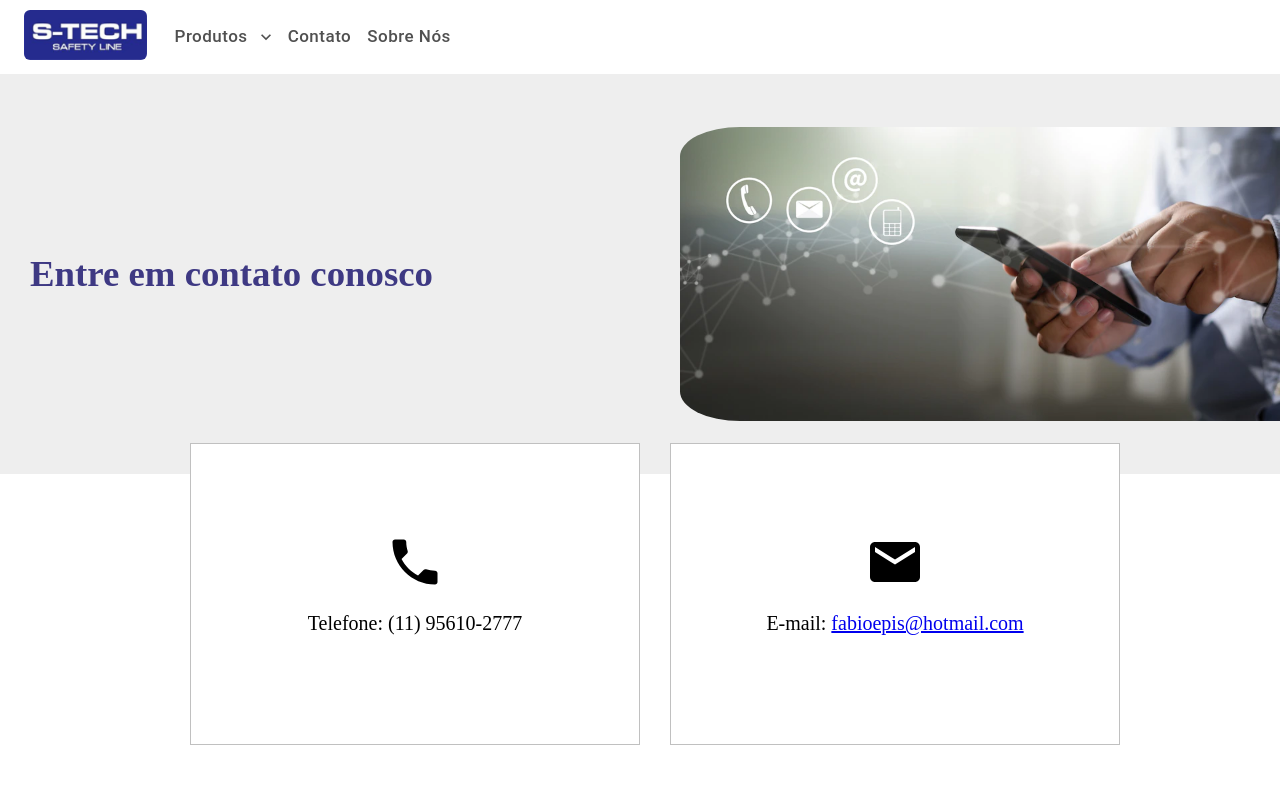
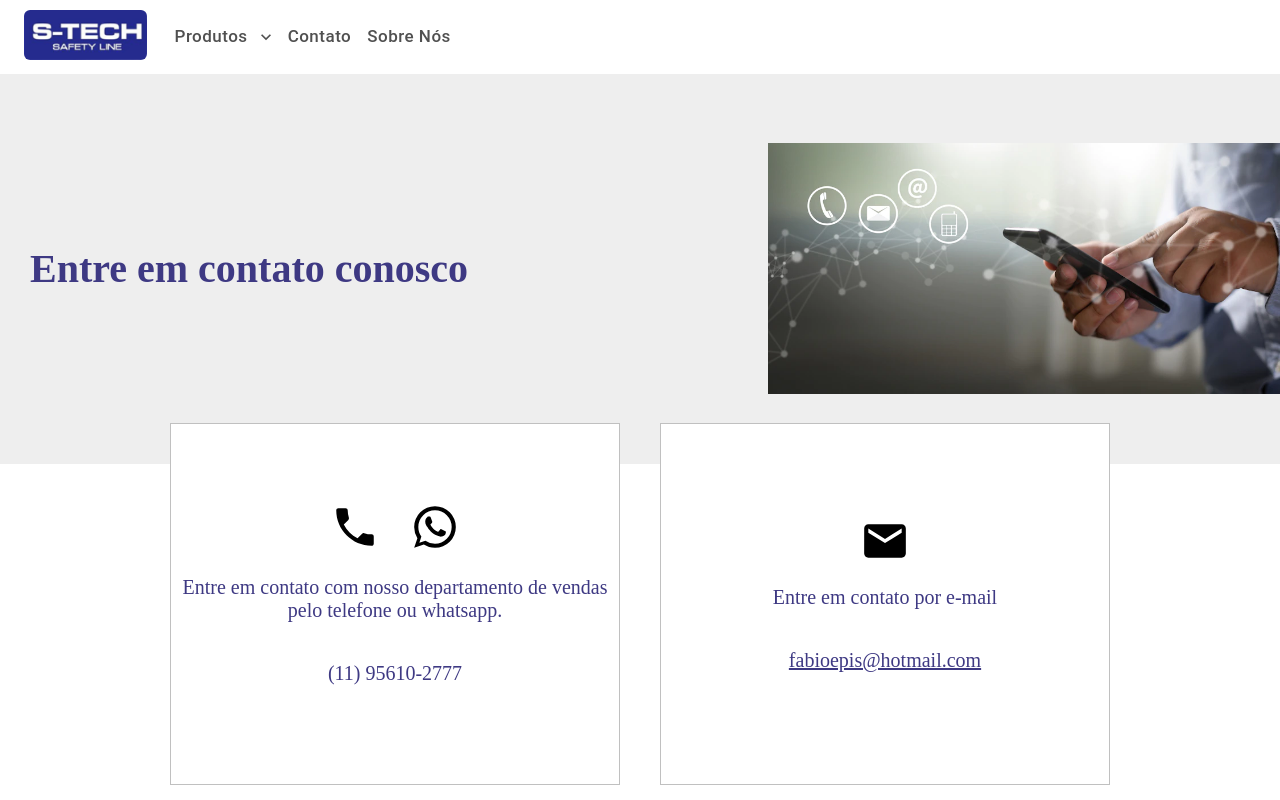
Before and after one commit to lucasalbacolombo/s-tech-safety-line, a React (Create React App) app: page /contato in a window 1280 px wide. Built offline with nearby package versions, Linux system fonts and the light colour scheme.

Commit message:
about-us page

```diff
--- a/src/pages/Contato/index.tsx
+++ b/src/pages/Contato/index.tsx
@@ -3,6 +3,7 @@ import style from './style.module.scss';
 import ContactUs from '../../assets/images/contact-us.jpg';
 import PhoneIcon from '@mui/icons-material/Phone';
 import EmailIcon from '@mui/icons-material/Email';
+import WhatsAppIcon from '@mui/icons-material/WhatsApp';
 
 export function Contato() {
   return (
@@ -14,13 +15,20 @@ export function Contato() {
       </div>
       <div className={style.contact}>
         <div className={style.phone}>
-          <PhoneIcon sx={{ fontSize: '60px' }} />
-          <p>Telefone: (11) 95610-2777</p>
+          <div>
+            <PhoneIcon sx={{ fontSize: '50px' }} />
+            <WhatsAppIcon sx={{ fontSize: '50px', ml: '30px' }} />
+          </div>
+          <p>
+            Entre em contato com nosso departamento de vendas pelo telefone ou
+            whatsapp.
+          </p>
+          <p>(11) 95610-2777</p>
         </div>
         <div className={style.phone}>
-          <EmailIcon sx={{ fontSize: '60px' }} />
+          <EmailIcon sx={{ fontSize: '50px' }} />
+          <p>Entre em contato por e-mail</p>
           <p>
-            E-mail:{' '}
             <a href='mailto:fabioepis@hotmai.com'>fabioepis@hotmail.com</a>
           </p>
         </div>
--- a/src/pages/Contato/style.module.scss
+++ b/src/pages/Contato/style.module.scss
@@ -4,40 +4,43 @@
   align-items: center;
   position: absolute;
   background-color: rgb(238, 238, 238);
-  height: 400px;
+  height: 390px;
   width: 100%;
   h2 {
     margin-left: 30px;
-    font-size: 2.3rem;
+    font-size: 2.5rem;
     color: rgb(62, 57, 131);
   }
   .image {
-    max-width: 600px;
-    border-bottom-left-radius: 10%;
-    border-top-left-radius: 10%;
+    max-width: 40%;
   }
 }
 
 .contact {
-  height: 300px;
+  height: 360px;
   width: 100%;
   display: flex;
   justify-content: center;
   align-items: center;
   position: fixed;
-  margin-top: 370px;
+  margin-top: 350px;
   .phone {
     display: flex;
     flex-direction: column;
     justify-content: center;
     align-items: center;
+    margin: 20px;
     border: 1px solid rgb(192, 192, 192);
     width: 35%;
     height: 100%;
-    background-color: white;
-    margin-left: 30px;
+    background-color: rgb(255, 255, 255);
     p {
       font-size: 20px;
+      color: rgb(62, 57, 131);
+      text-align: center;
+    }
+    a {
+      color: rgb(62, 57, 131);
     }
   }
 }
--- a/src/pages/SobreNos/index.tsx
+++ b/src/pages/SobreNos/index.tsx
@@ -1,3 +1,52 @@
+import style from './style.module.scss';
+import { Navbar } from '../../components/Navbar';
+import Image from '../../assets/images/about-us-image.jpeg';
+import { Footer } from '../../components/Footer';
+import Button from '@mui/material/Button';
+import { Link } from 'react-router-dom';
+
 export function SobreNos() {
-  return <></>;
+  return (
+    <>
+      <Navbar />
+      <div className={style.main} style={{ backgroundImage: `url(${Image})` }}>
+        <h2 className={style.text}>Sobre Nós</h2>
+      </div>
+      <div className={style.information1}>
+        <article>
+          Lorem ipsum dolor sit amet consectetur adipisicing elit. Vel quam nisi
+          error ea repellendus! Eius modi, facilis deserunt eum doloremque porro
+          quas perspiciatis et molestiae sapiente voluptates id unde numquam.
+          Lorem ipsum dolor sit amet consectetur adipisicing elit. Vel quam nisi
+          error ea repellendus! Eius modi, facilis deserunt eum doloremque porro
+          quas perspiciatis et molestiae sapiente voluptates id unde numquam.
+        </article>
+      </div>
+      <div className={style.buttons}>
+        <Link
+          to={'/produtos'}
+          style={{ textDecoration: 'none', color: 'white' }}
+        >
+          <Button
+            sx={{ backgroundColor: 'rgb(16, 28, 88)', m: '5px' }}
+            variant='contained'
+          >
+            Nossos Produtos
+          </Button>
+        </Link>
+        <Link
+          to={'/contato'}
+          style={{ textDecoration: 'none', color: 'white' }}
+        >
+          <Button
+            sx={{ backgroundColor: 'rgb(16, 28, 88)', m: '5px' }}
+            variant='contained'
+          >
+            Entre em contato conosco
+          </Button>
+        </Link>
+      </div>
+      <Footer />
+    </>
+  );
 }
--- /dev/null
+++ b/src/pages/SobreNos/style.module.scss
@@ -0,0 +1,32 @@
+.main {
+  height: 60vh;
+  background-position: center;
+  background-size: cover;
+  display: grid;
+  place-items: center;
+  margin-top: 2px;
+  .text {
+    font-size: 3.5rem;
+    color: white;
+    text-align: center;
+    text-shadow: 0 0 25px black;
+  }
+}
+
+.information1 {
+  height: 40vh;
+  width: 100%;
+  display: flex;
+  justify-content: center;
+  align-items: center;
+  article {
+    width: 60%;
+    text-align: justify;
+  }
+}
+
+.buttons {
+  height: 20vh;
+  display: flex;
+  justify-content: center;
+}
```
Also changed, not shown: src/assets/images/about-us-image.jpeg (added).
